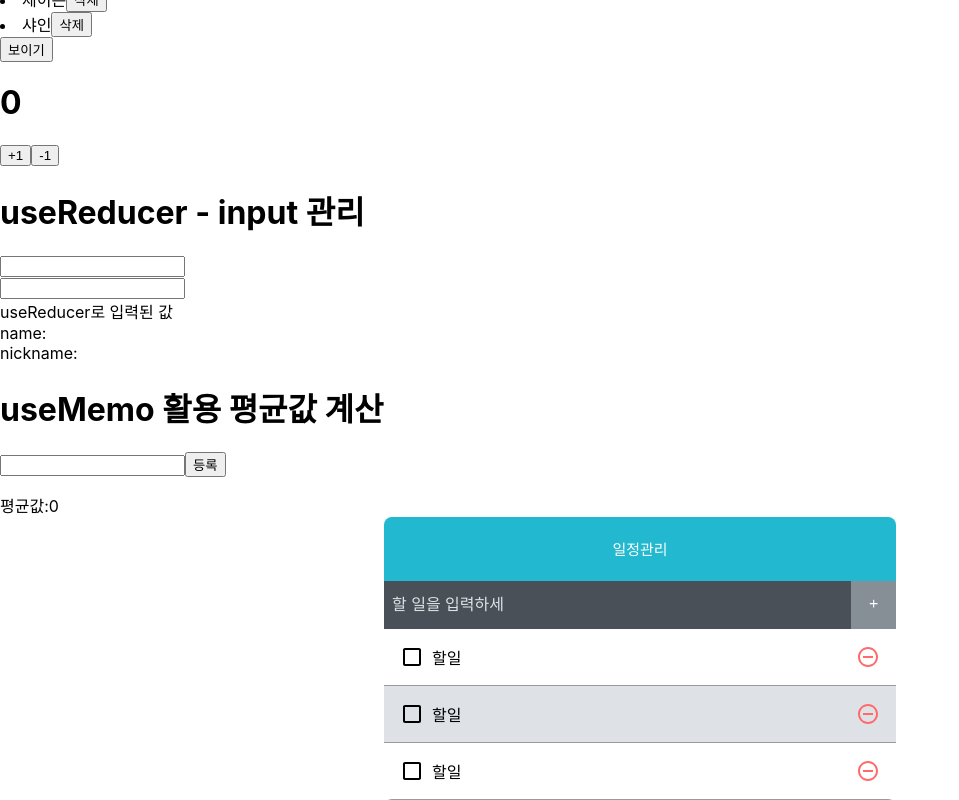
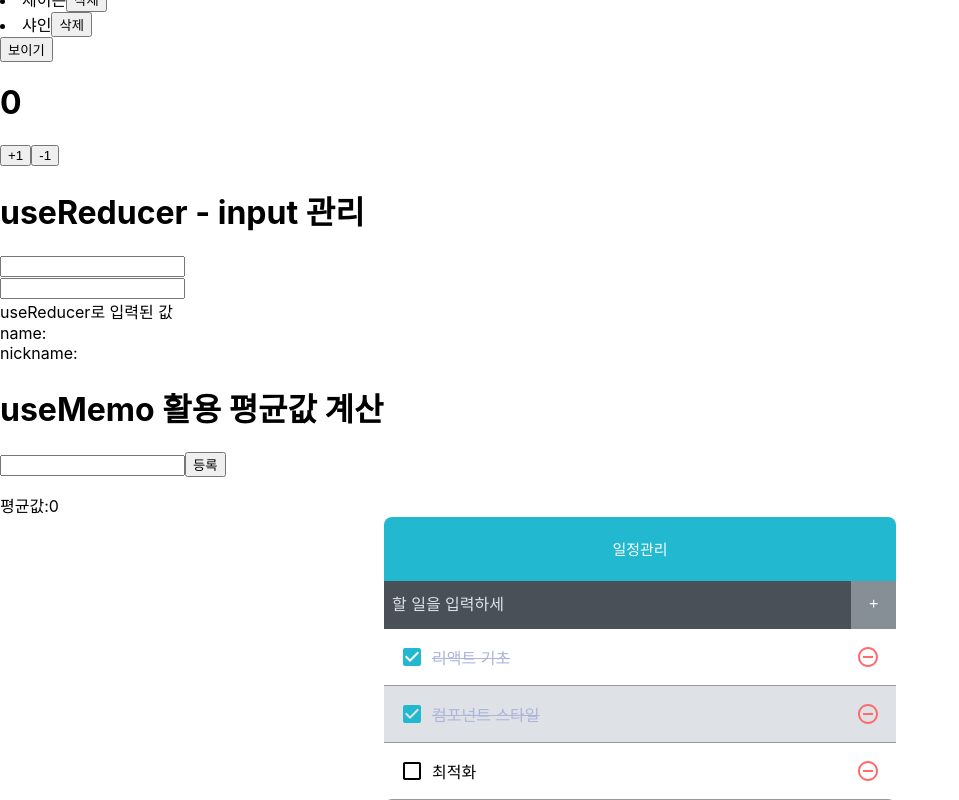
Before and after one commit to happy-sonday/how-to-react-easy, a React (Create React App) app: page / in a window 1280 px wide. Shown: the part 684-1484 px from the top of the page, without its empty margins (0-959 px from the left). Built offline with nearby package versions, Linux system fonts and the light colour scheme.

Commit message:
데이터 바인딩

```diff
--- a/src/App.tsx
+++ b/src/App.tsx
@@ -15,6 +15,25 @@ import TodoInsert from './components/todo/TodoInsert';
 import TodoList from './components/todo/TodoList';
 
 const App = () => {
+  //todo 기본 데이터
+  const [todos, setTodos] = useState([
+    {
+      id: 1,
+      text: '리액트 기초',
+      checked: true,
+    },
+    {
+      id: 2,
+      text: '컴포넌트 스타일',
+      checked: true,
+    },
+    {
+      id: 3,
+      text: '최적화',
+      checked: false,
+    },
+  ]);
+
   const [visible, setVisible] = useState(false);
 
   return (
@@ -40,7 +59,7 @@ const App = () => {
       <UseMemoAVG />
       <TodoTemp>
         <TodoInsert />
-        <TodoList />
+        <TodoList todos={todos} />
       </TodoTemp>
     </div>
   );
--- a/src/components/todo/TodoItem.tsx
+++ b/src/components/todo/TodoItem.tsx
@@ -1,12 +1,18 @@
 import React from 'react';
-import { MdCheckBoxOutlineBlank, MdRemoveCircleOutline } from 'react-icons/md';
+import {
+  MdCheckBox,
+  MdCheckBoxOutlineBlank,
+  MdRemoveCircleOutline,
+} from 'react-icons/md';
 import '../../sass/TodoItem.scss';
-const TodoItem = () => {
+
+const TodoItem = (props: any) => {
+  const { text, checked } = props.todo;
   return (
     <div className='todo-item'>
-      <div className='checkbox'>
-        <MdCheckBoxOutlineBlank />
-        <div className='text'>할일</div>
+      <div className={`checkbox ${checked ? 'checked' : ''}`}>
+        {checked ? <MdCheckBox /> : <MdCheckBoxOutlineBlank />}
+        <div className='text'>{text}</div>
       </div>
       <div className='remove'>
         <MdRemoveCircleOutline />
--- a/src/components/todo/TodoList.tsx
+++ b/src/components/todo/TodoList.tsx
@@ -2,12 +2,12 @@ import React from 'react';
 import '../../sass/TodoList.scss';
 import TodoItem from './TodoItem';
 
-const TodoList = () => {
+const TodoList = (props: any) => {
   return (
     <div className='todo-list'>
-      <TodoItem />
-      <TodoItem />
-      <TodoItem />
+      {props.todos.map((todo: any) => (
+        <TodoItem todo={todo} />
+      ))}
     </div>
   );
 };
```
